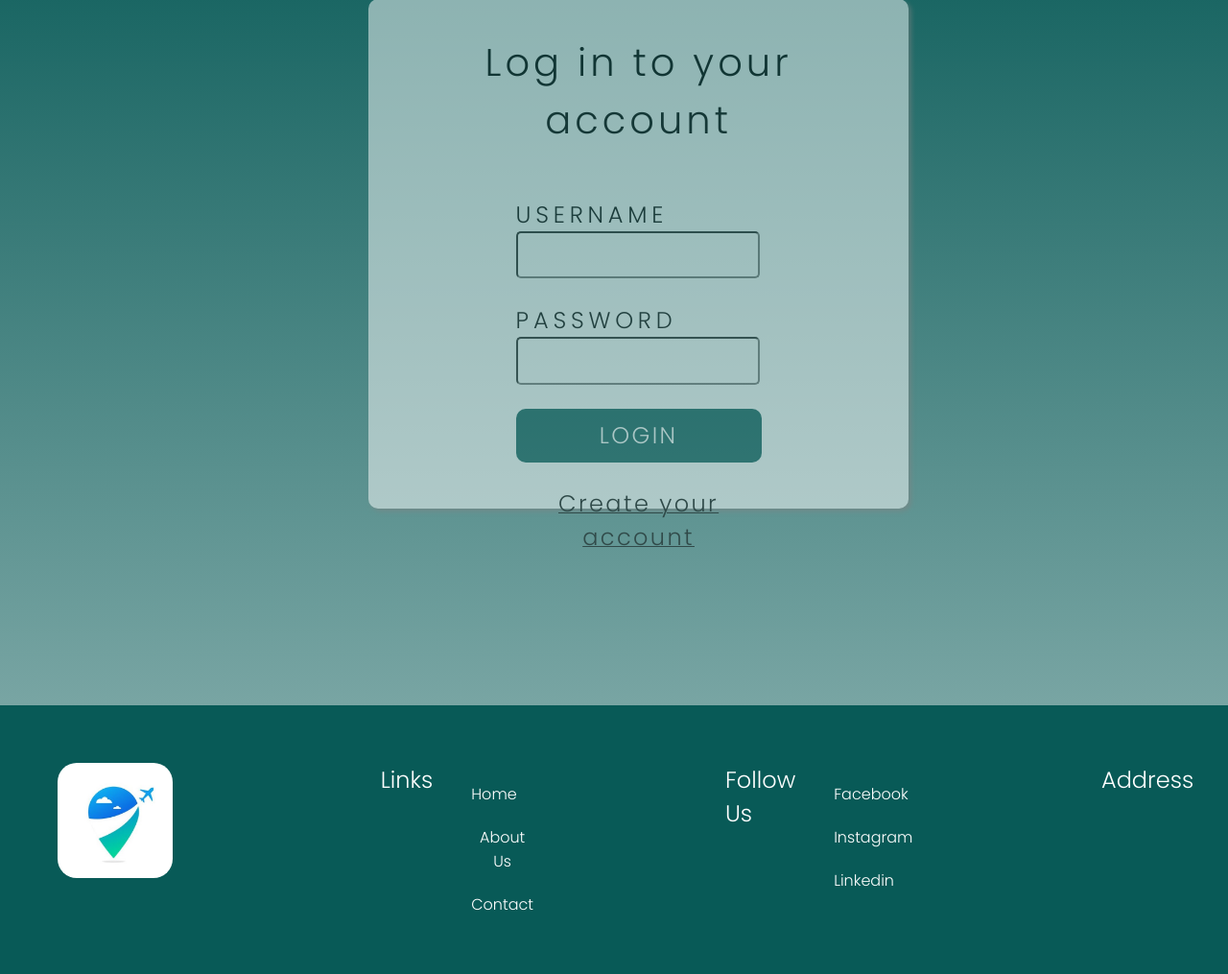
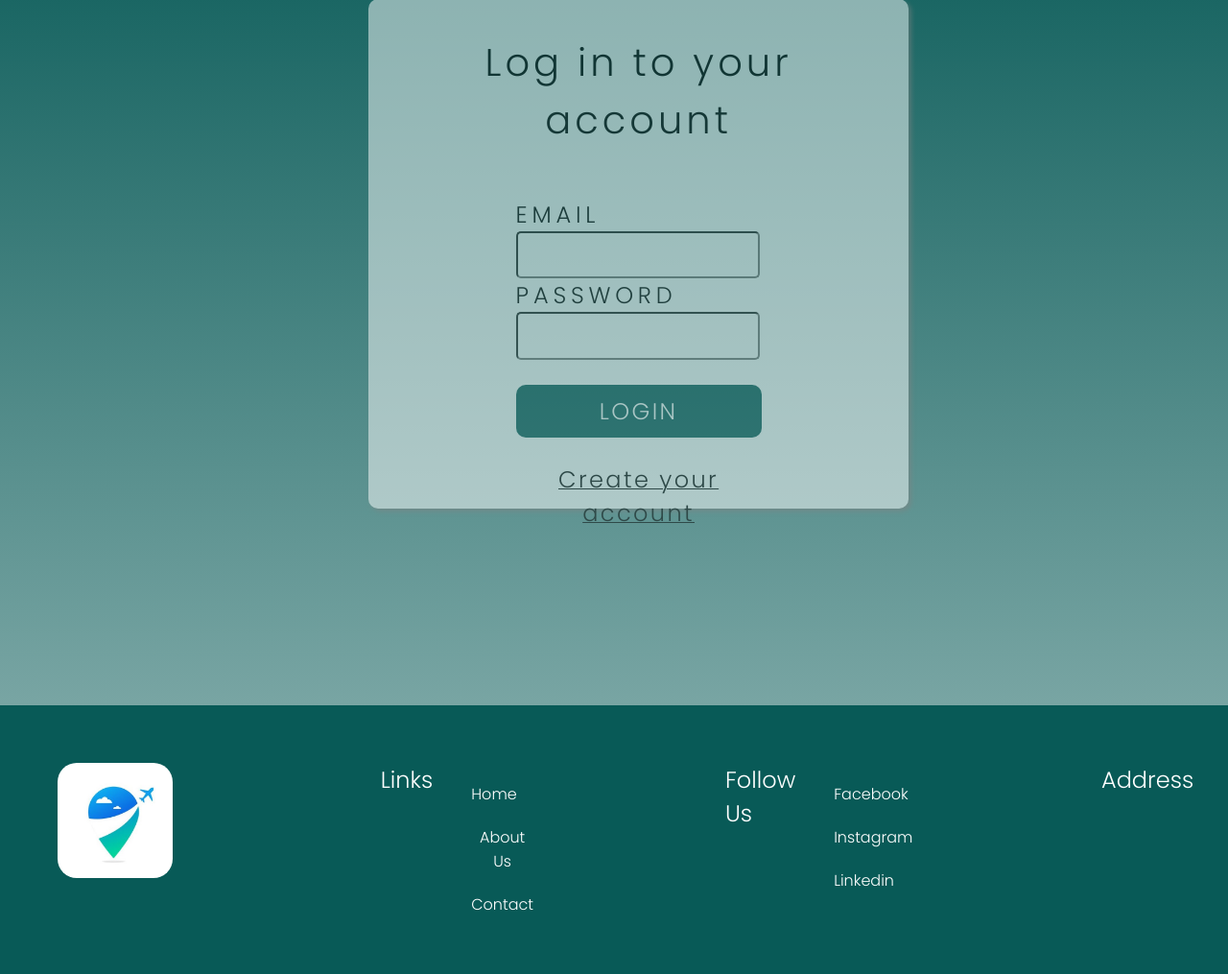
Before and after one commit to anastasija-mickoska/Travel, a PHP site: page /login.php in a window 1280 px wide; the page is wider, and only the part inside the window is pictured. Shown: the part 145-1160 px from the top of that part at 96% size. Run offline with PHP 8.4, Linux system fonts and the light colour scheme.

Commit message:
Update login.php

```diff
--- a/Travel/login.php
+++ b/Travel/login.php
@@ -42,17 +42,13 @@
             form {
                 margin-top:10%;
                 width:100%;
-            }
-            .input1 {
-                width:100%;
-                margin:5%;
                 margin-left:25%;
             }
             #loginButton {
                 border-radius:10px;
                 border:none;
                 width:50%;
-                margin-left:25%;
+                margin-top:5%;
                 background-color: #085a57;
                 color:white;
                 padding:2%;
@@ -78,6 +74,11 @@
                 letter-spacing: 0.1em;
                 text-align: center;
                 margin-top:2%;
+            }
+            .input1 {
+                width:100%;
+                margin:5%;
+                margin-left:25%;
             }
             a {
                 text-decoration: underline 1px black;
@@ -113,14 +114,14 @@
                 <div class="login">
                     <h1>Log in to your account</h1>
                     <form method="post" action="authentication_function.php">
-                        <div class="input1">
-                            <label for="email">USERNAME</label> <br>
-                            <input type="email" name="email"> <br>
-                        </div>
-                        <div class="input1">
-                            <label for="password">PASSWORD</label> <br>
-                            <input type="password" name="password"> <br>
-                        </div>
+                    <div class="mb-5">
+                        <label for="email" style="font-family: Poppins,sans-serif;" class="block mb-2 text-sm font-medium text-gray-900 dark:text-white">EMAIL</label><br>
+                        <input type="email" name="email" style="font-family: Poppins,sans-serif;" class="bg-gray-50 border border-gray-300 text-gray-900 text-sm rounded-lg focus:ring-blue-500 focus:border-blue-500 block w-full p-2.5 dark:bg-gray-700 dark:border-gray-600 dark:placeholder-gray-400 dark:text-white dark:focus:ring-blue-500 dark:focus:border-blue-500">
+                    </div>
+                    <div class="mb-5">
+                        <label for="password" style="font-family: Poppins,sans-serif;" class="block mb-2 text-sm font-medium text-gray-900 dark:text-white">PASSWORD</label><br>
+                        <input type="password" name="password" style="font-family: Poppins,sans-serif;" class="bg-gray-50 border border-gray-300 text-gray-900 text-sm rounded-lg focus:ring-blue-500 focus:border-blue-500 block w-full p-2.5 dark:bg-gray-700 dark:border-gray-600 dark:placeholder-gray-400 dark:text-white dark:focus:ring-blue-500 dark:focus:border-blue-500">
+                    </div>
                         <input type="submit" value="LOGIN" id="loginButton">
                     </form>
                     <div class="input1">
```
